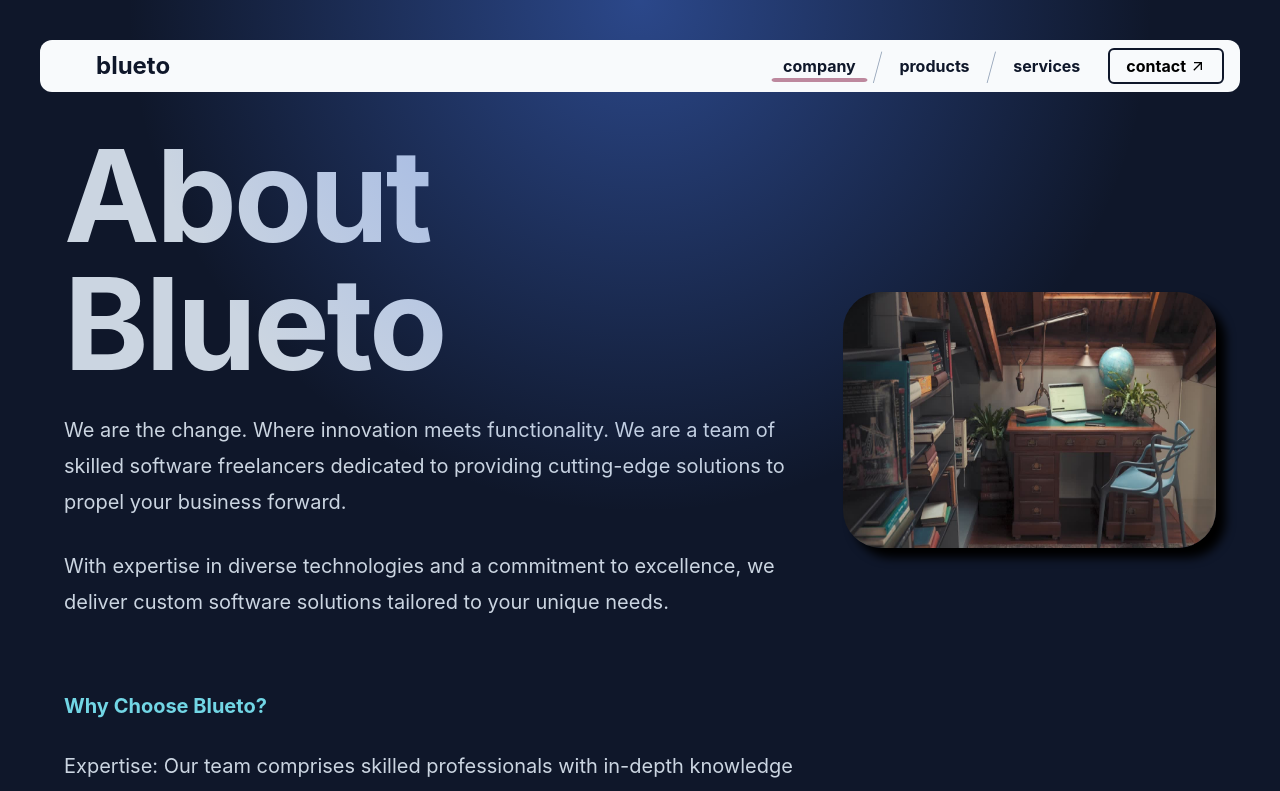
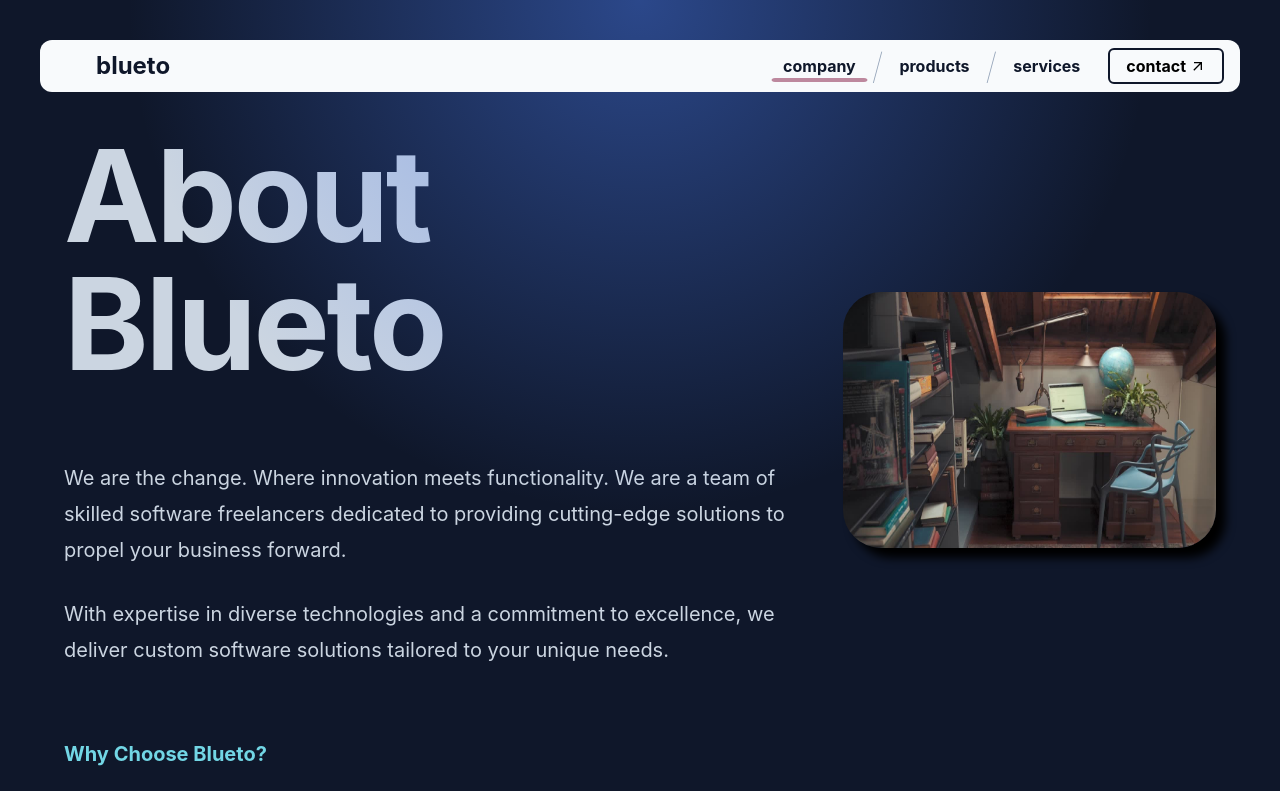
Before and after one commit to ShobiyaL/blueto, a React (Create React App) app: page /company in a window 1280 px wide. Shown: the top 791 px of the page. Built offline with nearby package versions, Linux system fonts and the light colour scheme.

Commit message:
UI enhance

```diff
--- a/src/pages/Company.jsx
+++ b/src/pages/Company.jsx
@@ -6,7 +6,7 @@ const Company = () => {
   return (
     <Bounded>
       <div className='grid gap-x-8 gap-y-6 md:grid-cols-[2fr,1fr] text-center md:text-start'>
-        <Heading size='xl' className='col-start-1'>
+        <Heading size='xl' className='col-start-1 pb-[3rem]'>
           About Blueto
         </Heading>
         <div className='prose prose-xl prose-slate prose-invert col-start-1'>
```
